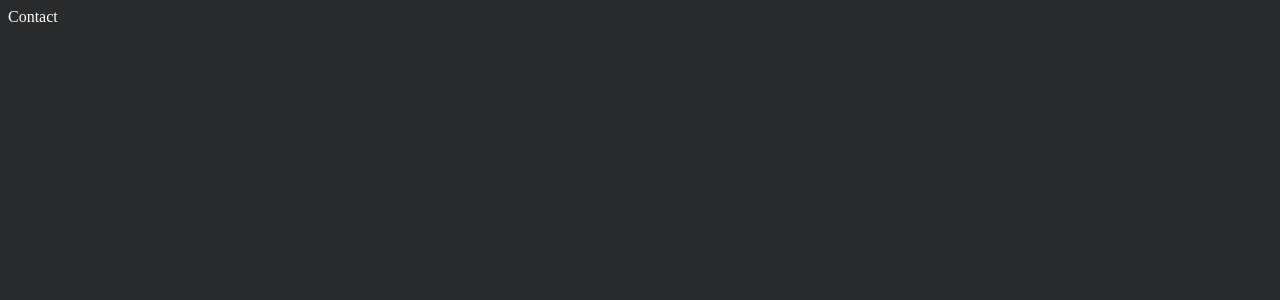
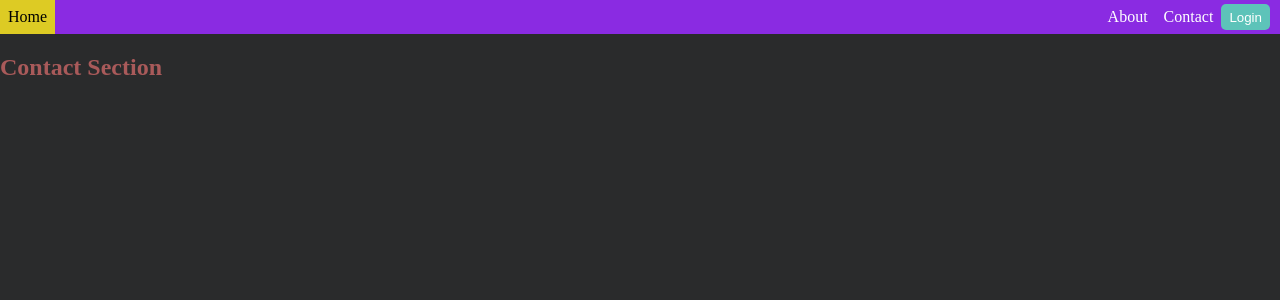
Before and after one commit to priyanshishah20/React_App, a React (Vite) app: page /contact in a window 1280 px wide. Shown: the top 300 px of the page. Built offline with nearby package versions, Linux system fonts and the light colour scheme.

Commit message:
Dynamic navigation routing

```diff
--- a/src/App.jsx
+++ b/src/App.jsx
@@ -6,15 +6,21 @@ import About from './pages/About'
 import Product from './pages/Product'
 import Contact from './pages/Contact'
 import CourseDetails from './pages/CourseDetails'
+import Navbar from './components/Navbar'
+import Dashboard from './pages/Dashboard'
+import Profile from './pages/Profile'
 
 
 const App = () => {
   return (
     <>
     <Router>
+      <Navbar/>
       <Routes>
         <Route path="/learning" element={<Learning/>} />
         <Route path="/" element={<Home/>} />
+        <Route path="/dashboard" element={<Dashboard />} />
+        <Route path="/profile" element={<Profile />} />
         <Route path="/about" element={<About/>} />
         <Route path="/contact" element={<Contact/>} />
         <Route path="/courses" element={<Product/>} />
--- /dev/null
+++ b/src/components/Navbar.css
@@ -0,0 +1,21 @@
+.navbar {
+    display: flex;
+    justify-content: space-between;
+    align-items: center;
+    background-color: blueviolet;
+}
+
+.navbar a {
+    text-decoration: none;
+    color: white;
+    padding: 0.5rem;
+}
+
+.navbar a:hover {
+    background-color: rgb(221, 203, 36);
+    color: black;
+}
+
+.loginbtn {
+    background: #5dc3b9;
+}
--- /dev/null
+++ b/src/components/Navbar.jsx
@@ -0,0 +1,43 @@
+import React, { useState } from 'react'
+import { Link, useNavigate } from 'react-router-dom'
+import './Navbar.css'
+
+const Navbar = () => {
+    const [isLoggedIn, setisLoggedIn] = useState(false);
+    const navigate = useNavigate();
+
+    const login = () => {
+        setisLoggedIn(true);
+        navigate('/dashboard');
+    }
+    const logout = () => {
+        setisLoggedIn(false);
+        navigate('/');
+    }
+    return (
+        <>
+            <div className='navbar'>
+                <Link to={"/"}>Home</Link>
+                <div className="nav-right">
+                    {isLoggedIn && (<>
+                        <Link to={"/courses"}>Courses</Link>
+                        <Link to={"/dashboard"}>Dashboard</Link>
+                        <Link to={"/profile"}>Profile</Link>
+                        <Link to={"/learning"}>Learning</Link>
+                        {/* <Link className='logoutbtn' onClick={logout}>Logout</Link> */}
+                        {/* if work with link, navigate does not work. we need button for navigation */}
+                        <button className='btn loginbtn' onClick={logout}>Logout</button>
+                    </>)}
+
+                    {!isLoggedIn && (<>
+                        <Link to={"/about"}>About</Link>
+                        <Link to={"/contact"}>Contact</Link>
+                        <button className='btn loginbtn' onClick={login}>Login</button>
+                    </>)}
+                </div>
+            </div>
+        </>
+    )
+}
+
+export default Navbar
--- a/src/index.css
+++ b/src/index.css
@@ -1,28 +1,40 @@
+*,
+**::before,
+*::after {
+  padding: 0;
+  margin: 0;
+  box-sizing: border-box;
+}
+
 body {
   background-color: #2a2b2c;
   color: #fff;
+  margin: 0;
 }
 
-h1{
+h1 {
   text-transform: uppercase;
 }
+
 h2 {
   color: #a95a5a;
 }
-h4{
+
+h4 {
   color: #6cb12f;
 }
 
-h2 span{
+h2 span {
   font-size: 12px;
   color: #dd9797;
 }
 
-.comp, small {
+.comp,
+small {
   color: #8787e1;
 }
 
-.btn{
+.btn {
   display: inline-block;
   background: #c12828;
   color: white;
@@ -31,30 +43,37 @@ h2 span{
   border-radius: 5px;
   margin: 0 10px;
 }
-.btn:first-of-type{
+
+.btn:first-of-type {
   margin-left: 0;
 }
-.btn a{
+
+.btn a {
   color: white;
 }
 
-.hvr-btn{
+.hvr-btn {
   background-color: #5d813d;
 }
-.asc-btn{
+
+.asc-btn {
   background-color: #5d39b5;
 }
-.dec-btn{
+
+.dec-btn {
   background-color: #c1ae28;
 }
-ul{
+
+ul {
   padding: 0;
 }
-li{
+
+li {
   list-style: none;
   padding-block: 0.25rem;
 }
-li a{
-  color: #bb5353;
+
+li a {
+  color: #6cb12f;
   font-size: 1.1rem;
 }
--- a/src/pages/About.jsx
+++ b/src/pages/About.jsx
@@ -13,6 +13,7 @@ const About = () => {
   }
   return (
     <div>
+      <h2>About Section</h2>
       <button onClick={toHome} className='btn'>Go To Home</button>
       <button onClick={goBack} className='btn asc-btn'>Go Back</button>
     </div>
--- a/src/pages/Contact.jsx
+++ b/src/pages/Contact.jsx
@@ -2,7 +2,7 @@ import React from 'react'
 
 const Contact = () => {
   return (
-    <div>Contact</div>
+    <h2>Contact Section</h2>
   )
 }
 
--- /dev/null
+++ b/src/pages/Dashboard.jsx
@@ -0,0 +1,9 @@
+import React from 'react'
+
+const Dashboard = () => {
+  return (
+    <h2>Dashboard Section</h2>
+  )
+}
+
+export default Dashboard
--- a/src/pages/Product.jsx
+++ b/src/pages/Product.jsx
@@ -11,7 +11,7 @@ const Product = () => {
 
   return (
     <>
-    <h4>Course Details</h4>
+    <h2>Course Section</h2>
     <div>
       <ul>
         {arr.map((data)=> <li key={data.id}>
--- /dev/null
+++ b/src/pages/Profile.jsx
@@ -0,0 +1,9 @@
+import React from 'react'
+
+const Profile = () => {
+  return (
+    <h2>Profile Section</h2>
+  )
+}
+
+export default Profile
```
